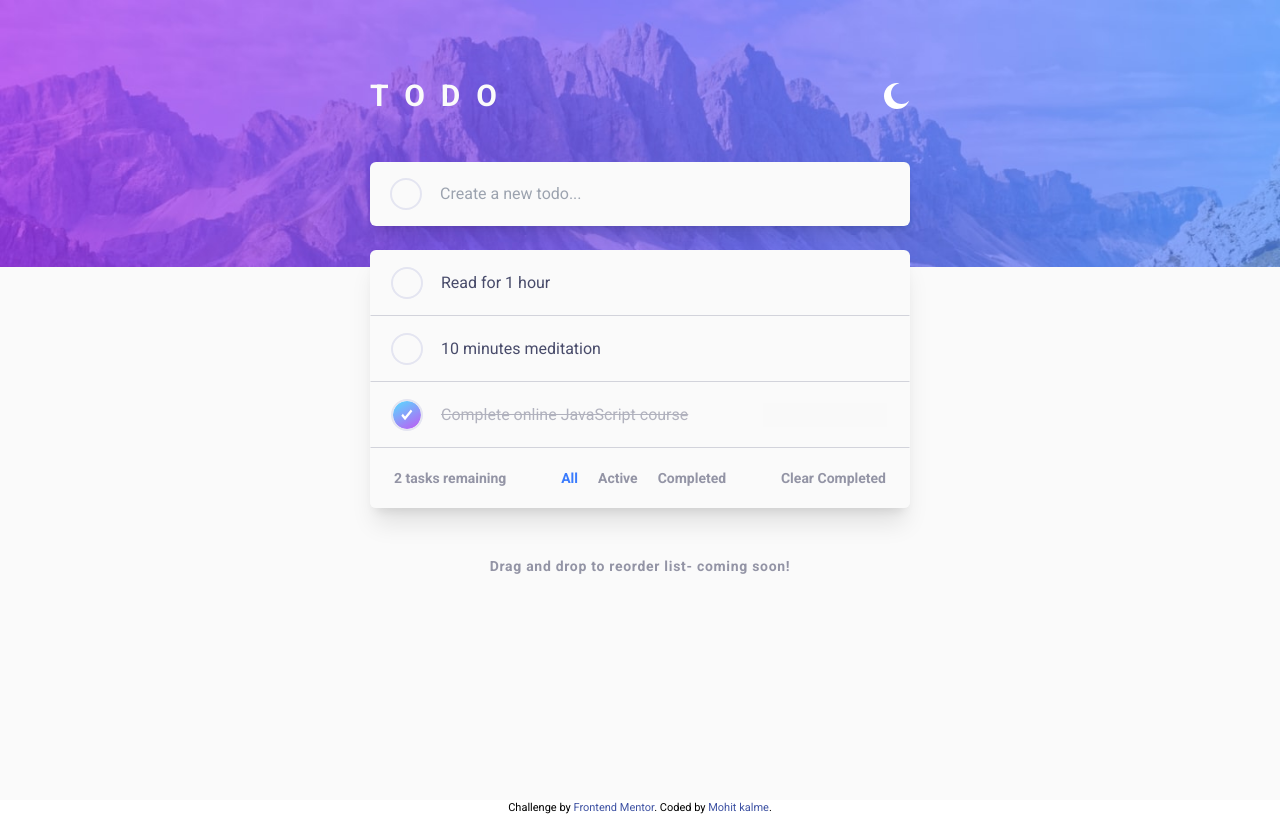
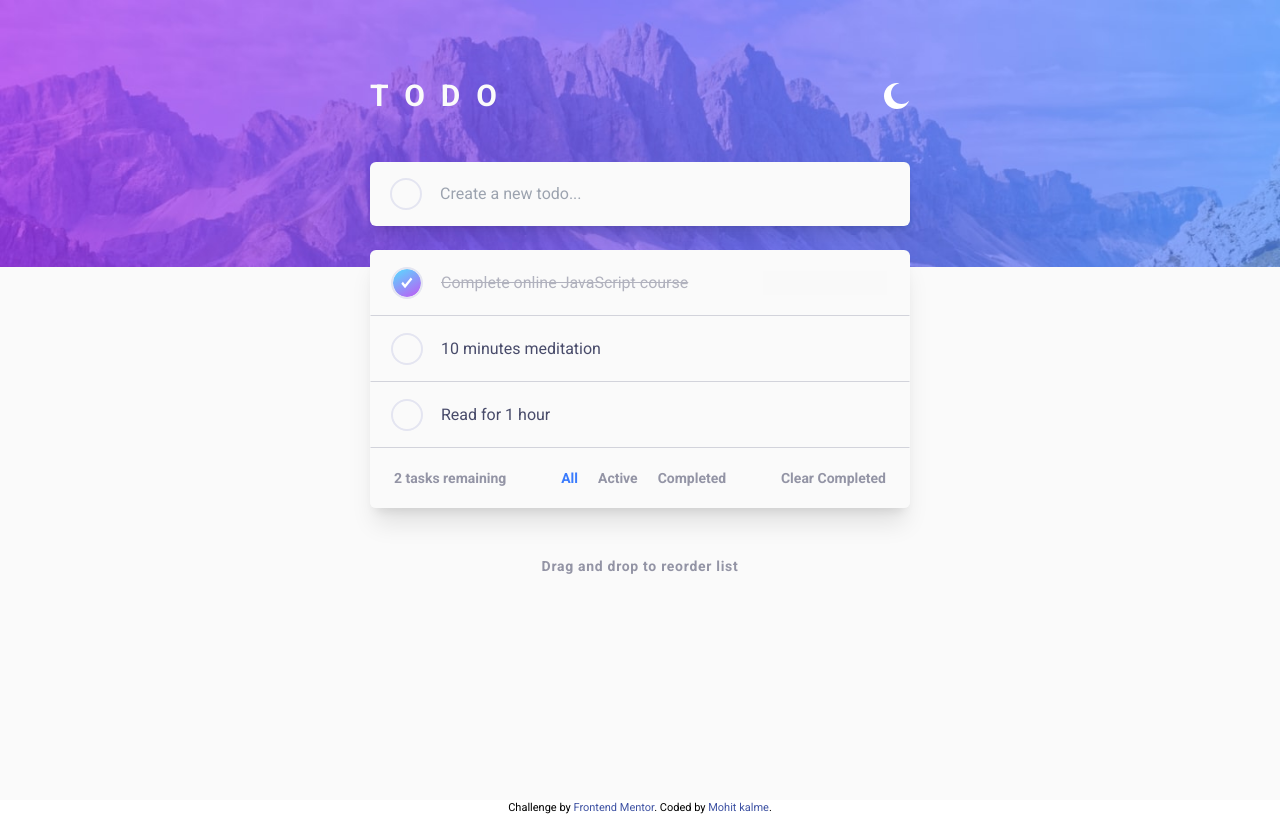
Before and after one commit to mohitkalme/frontend-mentor-todo-list-app, a React (Create React App) app: page / in a window 1280 px wide. Built offline with nearby package versions, Linux system fonts and the light colour scheme.

Commit message:
drag and drop feature complete

```diff
--- a/package.json
+++ b/package.json
@@ -6,6 +6,7 @@
     "@testing-library/jest-dom": "^5.16.1",
     "@testing-library/react": "^12.1.2",
     "@testing-library/user-event": "^13.5.0",
+    "framer-motion": "^6.3.11",
     "react": "^17.0.2",
     "react-dom": "^17.0.2",
     "react-scripts": "5.0.0",
--- a/src/App.css
+++ b/src/App.css
@@ -68,3 +68,7 @@ background: linear-gradient(150deg, hsl(192, 100%, 67%), hsl(280, 87%, 65%));
         display: block;
     }
 }
+
+  li {
+    position: relative;
+  }
--- a/src/App.js
+++ b/src/App.js
@@ -1,4 +1,5 @@
 import React, { useState } from "react";
+import { Reorder } from "framer-motion"
 import "./App.css";
 import bgDesktopDark from "./images/bg-desktop-dark.jpg";
 import bgDesktopLight from "./images/bg-desktop-light.jpg";
@@ -50,7 +51,7 @@ function App(props) {
 
   function addTask(name) {
     const newTask = { id: "todo-" + nanoid(), name: name, completed: false };
-    setTasks([...tasks, newTask]);
+    setTasks([newTask, ...tasks]);
   }
 
   function deleteTask(id) {
@@ -63,19 +64,6 @@ function App(props) {
     setTasks(notCompletedTasks);
   }
 
-  const taskList = tasks
-    .filter(FILTER_MAP[filter])
-    .map((task) => (
-      <List
-        id={task.id}
-        name={task.name}
-        completed={task.completed}
-        toggleTaskCompleted={toggleTaskCompleted}
-        listCheckbox={task.listCheckbox}
-        deleteTask={deleteTask}
-        key={task.id}
-      />
-    ));
 
   const tasksNoun =
     tasks.filter(FILTER_MAP["Active"]).length > 1 ? "tasks" : "task";
@@ -123,9 +111,27 @@ function App(props) {
 
           <div className="mt-6 ">
             <div className="rounded-md shadow-xl overflow-hidden ">
-              <div className="flex flex-col max-h-80 overflow-x-hidden overflow-y-auto scrollbar">
-                {taskList.reverse()}
-              </div>
+                <Reorder.Group
+                axis="y"
+                values={tasks}
+                style={{display:"flex",flexDirection:"column",maxHeight:"20rem",overflowX:'hidden',overflowY:'auto'}}
+                onReorder={setTasks}
+                layoutScroll
+                >
+                    {
+                      tasks
+                      .filter(FILTER_MAP[filter])
+                      .map((task) => (
+                        <List
+                        key={task.id}
+                          task={task}
+                          deleteTask={deleteTask}
+                          toggleTaskCompleted={toggleTaskCompleted}
+                        />
+                      ))
+                    }
+                  </Reorder.Group>
+
               <div className=" flex dark:bg-very-dark-desaturated-blue bg-very-light-gray dark:text-list-bottom-text text-light-bottom-text  text-sm font-bold py-5 px-6 ">
                 <div className=" mr-auto sm:mr-0">{itemsLeftText}</div>
 
@@ -195,7 +201,7 @@ function App(props) {
             </div>
 
             <p className="dark:text-list-bottom-text text-light-bottom-text text-center font-bold text-sm tracking-wider mt-10 sm:mt-12">
-              Drag and drop to reorder list- coming soon!
+              Drag and drop to reorder list
             </p>
           </div>
         </div>
--- a/src/components/List.js
+++ b/src/components/List.js
@@ -1,21 +1,27 @@
 import React from "react";
+import { useMotionValue, Reorder } from "framer-motion";
+import { useRaisedShadow } from "./use-raised-shadow";
 import iconCross from "../images/icon-cross.svg";
 import iconCheck from '../images/icon-check.svg';
 import '../App.css';
 
-export default function List(props) {
+export default function List( { task,deleteTask,toggleTaskCompleted } ) {
+
+  const y = useMotionValue(0);
+  const boxShadow = useRaisedShadow(y);
 
   return (
+    <Reorder.Item value={task} id={task.id} style={{ boxShadow, y }}>
+
     <div
-      id={props.id}
       className="list-parent relative cursor-pointer flex items-center border border-solid border-transparent dark:border-b-very-dark-grayish-blue border-b-light-border-b  dark:bg-very-dark-desaturated-blue bg-very-light-gray p-3 sm:py-[18px] sm:px-[22px]"
     >
       <div className="overflow-hidden relative w-5 h-5 sm:w-7 sm:h-7  outline-2 outline outline-hover-light-grayish-blue hover:outline-light-grayish-blue dark:outline-very-dark-grayish-blue dark:hover:outline-dark-grayish-blue rounded-[50%] ">
         <input
           type="checkbox"
-          defaultChecked={props.listCheckbox}
+          defaultChecked={task.listCheckbox}
           className="list-checkbox relative cursor-pointer border-none outline-0 opacity-0 pointer-events-auto w-full h-full"
-          onChange={()=>{ props.toggleTaskCompleted(props.id)}}
+          onChange={()=>{toggleTaskCompleted(task.id)}}
 
         />
 
@@ -24,12 +30,14 @@ export default function List(props) {
         </div>
       </div>
 
-      <p id={(props.completed && props.listCheckbox) ? "strike" : ""} className="dark:bg-very-dark-desaturated-blue break-all bg-very-light-gray dark:text-light-grayish-blue text-input-text-light m-0 flex-1 ml-2 sm:ml-5 text-base font-normal border-0 outline-0">
-        {props.name}
+      <p id={(task.completed && task.listCheckbox) ? "strike" : ""} className="dark:bg-very-dark-desaturated-blue break-all bg-very-light-gray dark:text-light-grayish-blue text-input-text-light m-0 flex-1 ml-2 sm:ml-5 text-base font-normal border-0 outline-0">
+        {task.name}
       </p>
-      <div id="cross" className="block sm:hidden"  onClick={() => props.deleteTask(props.id)}>
+      <div id="cross" className="block sm:hidden"  onClick={() =>deleteTask(task.id)}>
         <img src={iconCross} alt="cross icon" />
       </div>
     </div>
+    </Reorder.Item>
+
   );
 }
--- /dev/null
+++ b/src/components/use-raised-shadow.js
@@ -0,0 +1,28 @@
+import { animate, useMotionValue } from "framer-motion";
+import { useEffect } from "react";
+
+const inactiveShadow = "0px 0px 0px rgba(0,0,0,0.8)";
+
+export function useRaisedShadow(value) {
+  const boxShadow = useMotionValue(inactiveShadow);
+
+  useEffect(() => {
+    let isActive = false;
+    value.onChange((latest) => {
+      const wasActive = isActive;
+      if (latest !== 0) {
+        isActive = true;
+        if (isActive !== wasActive) {
+          animate(boxShadow, "5px 5px 10px rgba(0,0,0,0.3)");
+        }
+      } else {
+        isActive = false;
+        if (isActive !== wasActive) {
+          animate(boxShadow, inactiveShadow);
+        }
+      }
+    });
+  }, [value, boxShadow]);
+
+  return boxShadow;
+}
```
Also changed, not shown: 1 other file (tests, documents, lock files or other folders).
